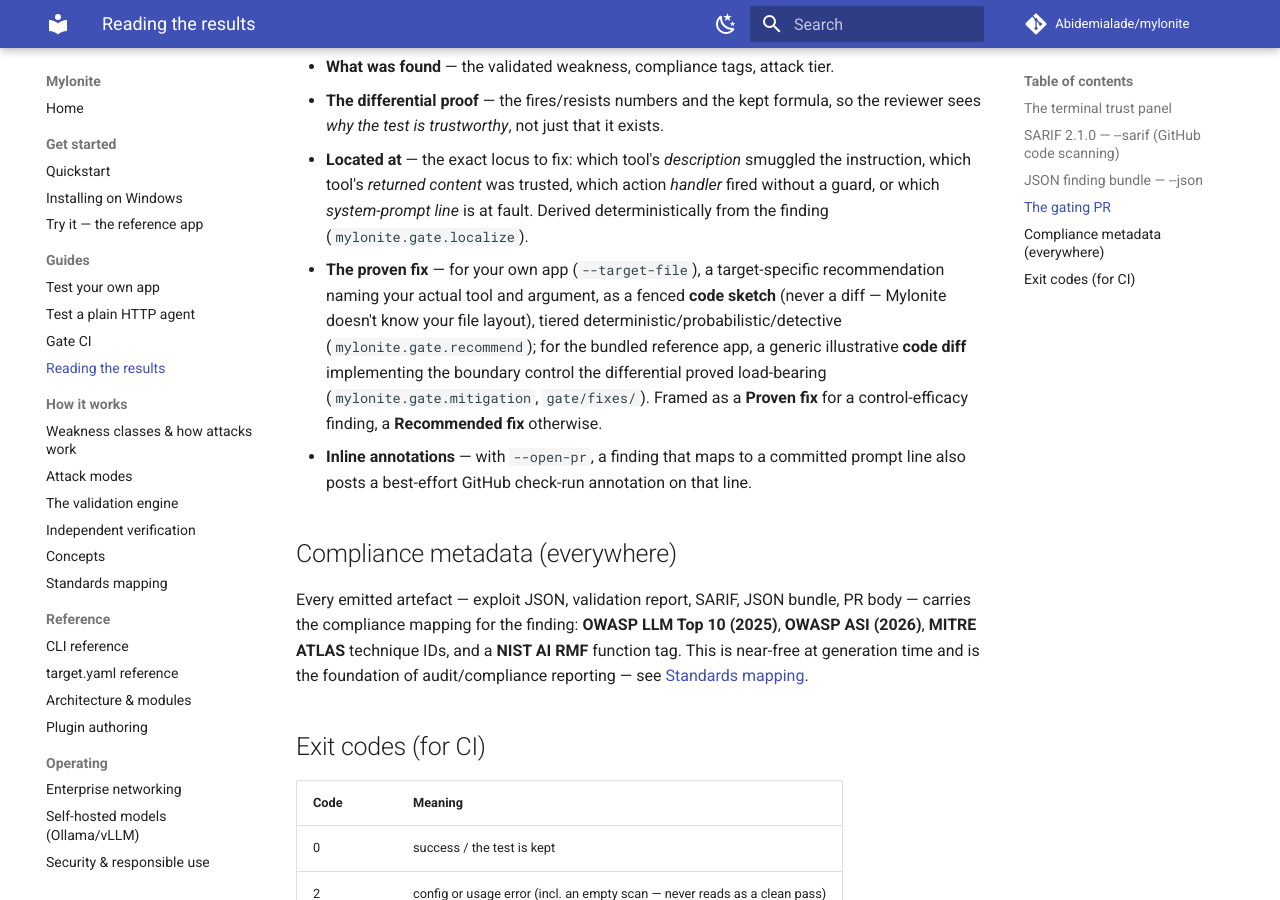
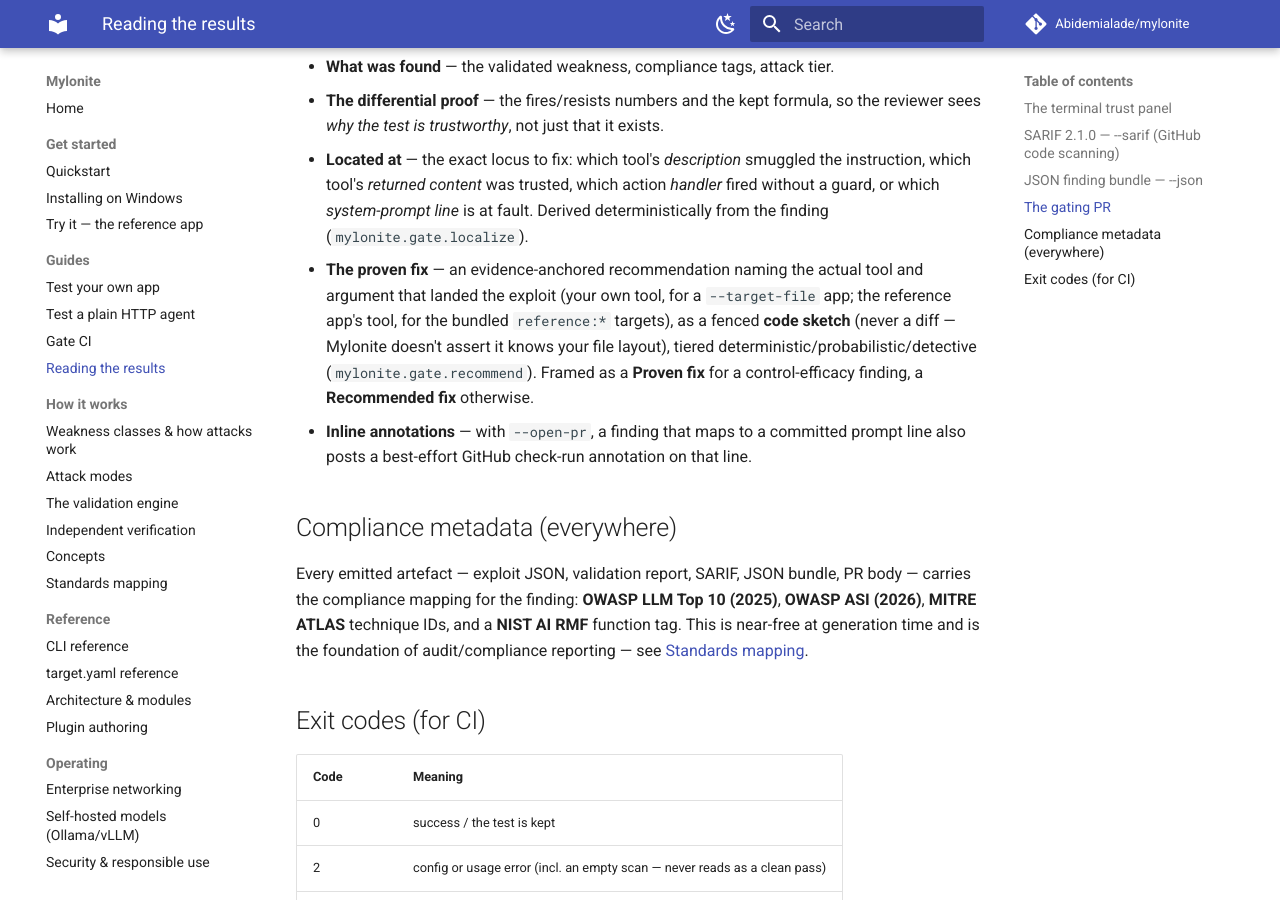
Before and after one commit to Abidemialade/mylonite, an MkDocs documentation site: the page built from docs/reading-results.md, in a window 1280 px wide and 900 px high, scrolled down 1627 px. Built offline with MkDocs 1.6.1 and Material for MkDocs 9.7.7, drawn with Linux system fonts in a browser that asks for light colours; comment, search, counter and statistics services are not loaded.

Commit message:
Retire gate/fixes/*.md -- build_pr_body always uses the recommendation engine
Deliberate compat event, sequenced last so the target-specific recommendation
engine (Workstreams D/D6) existed to replace it first. gate/fixes/{W1,W2,W3,
W4,generic}.md were the fixed, illustrative diff build_pr_body fell back to
whenever no TargetContext was supplied -- which was every reference-target
finding, since PR2 only ever wired target_context for the custom-target path.

build_pr_body now always calls gate.recommend/render_markdown, target=None
included: the fix section is an evidence-anchored, target-specific
recommendation (a fenced code sketch, never a diff) for every target,
including the bundled reference app. Verified end-to-end: a reference:vulnerable
W4 finding now names the actual tool (send_email), the actual evidence, a real
citation, and the confirm-token code sketch -- strictly more specific than the
generic diff it replaces, even with no live target plumbed through.

_fix_block() and gate/fixes/ are deleted; _snippet()/gate/mitigations/*.md
(the prose background context) is unaffected and stays, per the standing
invariant that its arity/name/five files never change (twins.py embeds its
output into TwinPlan.control_context).

Full suite green (1593 passed -- one test deleted, two renamed to describe the
recommendation-engine content instead of a diff), ruff/mypy/schema-regen/
mkdocs --strict clean.

Co-Authored-By: Claude Sonnet 5 <noreply@anthropic.com>

```diff
--- a/docs/reading-results.md
+++ b/docs/reading-results.md
@@ -75,14 +75,12 @@ When you run [`gate`](ci-gating.md), the PR body is itself a result surface:
   instruction, which tool's *returned content* was trusted, which action *handler* fired
   without a guard, or which *system-prompt line* is at fault. Derived deterministically
   from the finding (`mylonite.gate.localize`).
-- **The proven fix** — for your own app (`--target-file`), a target-specific
-  recommendation naming your actual tool and argument, as a fenced **code sketch**
-  (never a diff — Mylonite doesn't know your file layout), tiered
-  deterministic/probabilistic/detective (`mylonite.gate.recommend`); for the bundled
-  reference app, a generic illustrative **code diff** implementing the boundary control
-  the differential proved load-bearing (`mylonite.gate.mitigation`, `gate/fixes/`).
-  Framed as a **Proven fix** for a control-efficacy finding, a **Recommended fix**
-  otherwise.
+- **The proven fix** — an evidence-anchored recommendation naming the actual tool and
+  argument that landed the exploit (your own tool, for a `--target-file` app; the
+  reference app's tool, for the bundled `reference:*` targets), as a fenced **code
+  sketch** (never a diff — Mylonite doesn't assert it knows your file layout), tiered
+  deterministic/probabilistic/detective (`mylonite.gate.recommend`). Framed as a
+  **Proven fix** for a control-efficacy finding, a **Recommended fix** otherwise.
 - **Inline annotations** — with `--open-pr`, a finding that maps to a committed prompt
   line also posts a best-effort GitHub check-run annotation on that line.
 
--- a/pyproject.toml
+++ b/pyproject.toml
@@ -166,7 +166,7 @@ mylonite = "mylonite.testkit._pytest_plugin"
 # package (`mcp-kitchen-sink`), installed alongside `mylonite` when a user wants
 # to run `scan reference:*` against it.
 packages = ["src/mylonite"]
-# The gate package's data files (mitigations/*.md, fixes/*.md, templates/*.yml) are shipped
+# The gate package's data files (mitigations/*.md, templates/*.yml) are shipped
 # by the default package selection above — hatchling includes all files under a
 # selected package. (A force-include here would double-add them and the wheel
 # build fails with "a second file is being added".)
```
Also changed, not shown: CHANGELOG.md (+12 -2 lines), docs/architecture.md (+2 -1 lines), docs/ci-gating.md (+5 -6 lines), src/mylonite/gate/fixes/W1.md (deleted, +0 -11 lines), src/mylonite/gate/fixes/W2.md (deleted, +0 -11 lines), src/mylonite/gate/fixes/W3.md (deleted, +0 -9 lines), src/mylonite/gate/fixes/W4.md (deleted, +0 -10 lines), src/mylonite/gate/fixes/generic.md (deleted, +0 -7 lines), 2 other files.
